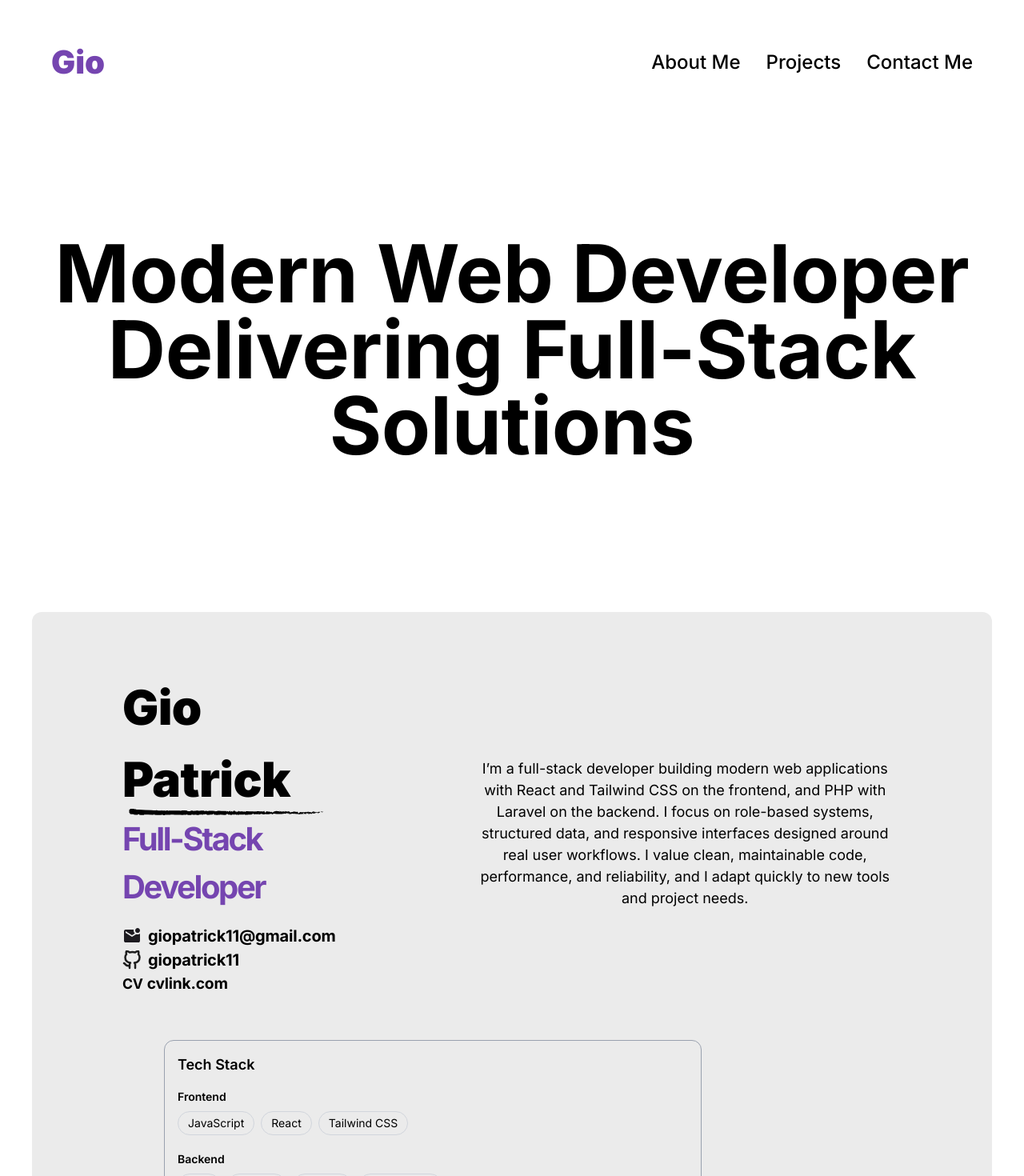
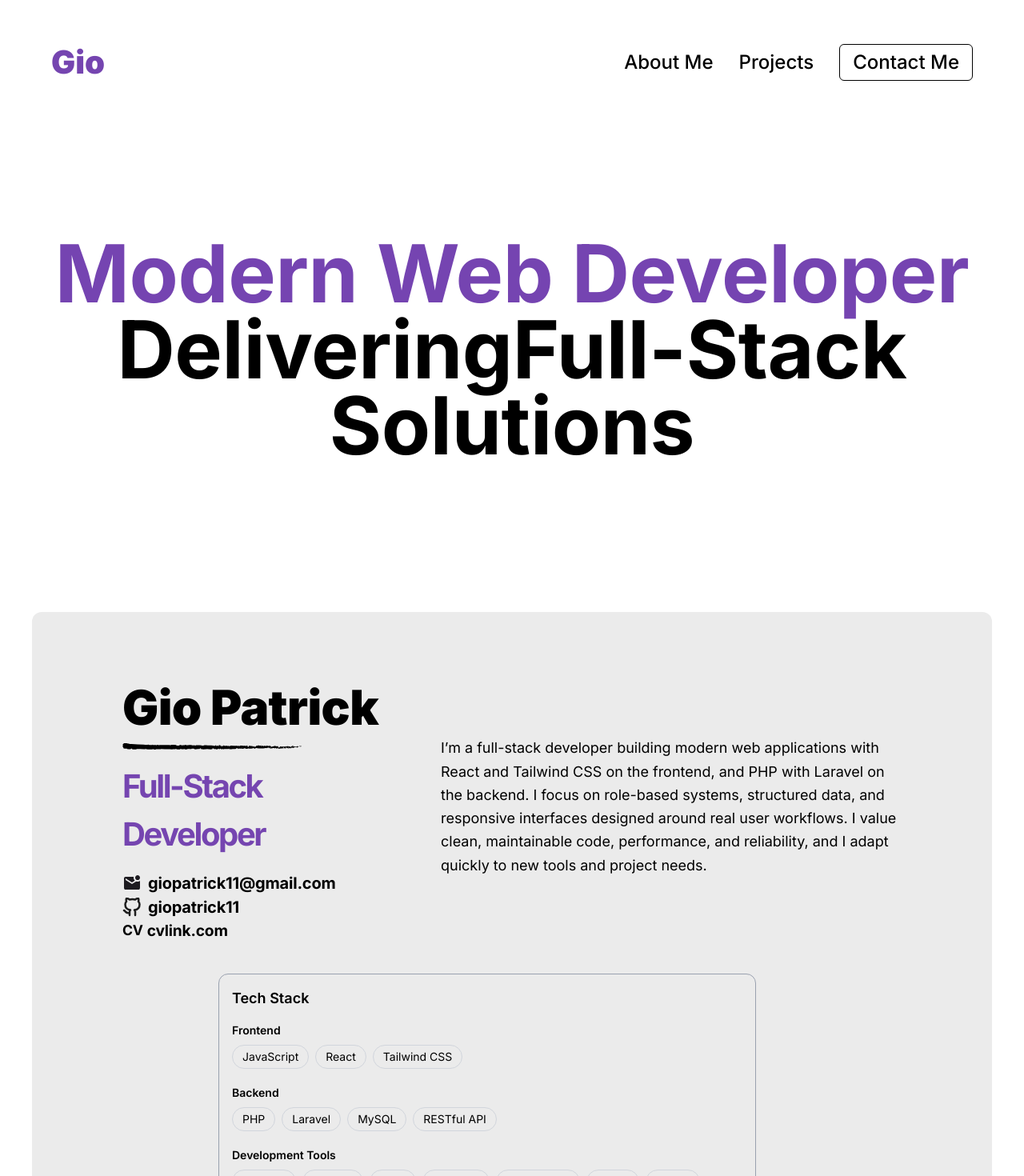
Before and after one commit to giopatrick11/Final-Portfolio, a React (Vite) app: page / in a window 1280 px wide. Shown: the top 1470 px of the page at 80% size. Built offline with nearby package versions, Linux system fonts and the light colour scheme.

Commit message:
Update Web Responsive

```diff
--- a/index.html
+++ b/index.html
@@ -1,8 +1,8 @@
 <!DOCTYPE html>
-<html lang="en">
+<html lang="en" class="scroll-smooth">
   <head>
     <meta charset="UTF-8" />
-    <link rel="icon" type="image/svg+xml" href="/vite.svg" />
+
     <meta name="viewport" content="width=device-width, initial-scale=1.0" />
     <link rel="preconnect" href="https://fonts.googleapis.com" />
     <link rel="preconnect" href="https://fonts.gstatic.com" crossorigin />
@@ -14,7 +14,7 @@
       href="https://fonts.googleapis.com/css2?family=DM+Sans:ital,opsz,wght@0,9..40,100..1000;1,9..40,100..1000&family=Inter:ital,opsz,wght@0,14..32,100..900;1,14..32,100..900&family=Space+Grotesk:wght@300..700&display=swap"
       rel="stylesheet"
     />
-    <title>portfoliodefinal</title>
+    <title>Gio Cimeni | Web Developer</title>
   </head>
   <body>
     <div id="root"></div>
--- a/src/pages/Header.jsx
+++ b/src/pages/Header.jsx
@@ -13,25 +13,40 @@ export default function Header() {
         <h1 className="font-dm font-black text-[#7545B0] text-[2.25rem] lg:text-[2.5rem]">
           Gio
         </h1>
-        <ul className="hidden lg:flex text-[1.5rem] lg:text-[1.5rem] font-dm font-medium gap-8">
+
+        <ul className="hidden lg:flex items-center gap-8 font-dm font-medium text-[1.5rem] leading-none">
           <li>
             <a
-              href="#about Me"
-              className="flex transition-all duration-200 hover:bg-muted hover:-translate-y-1"
+              href="#About"
+              className="inline-block transition-all duration-200 hover:-translate-y-1"
             >
               About Me
             </a>
           </li>
+
           <li>
             <a
-              href="#about Me"
-              className="flex transition-all duration-200 hover:bg-muted hover:-translate-y-1"
+              href="#Projects"
+              className="inline-block transition-all duration-200 hover:-translate-y-1"
             >
               Projects
             </a>
           </li>
+
           <li>
-            <a href="#contact" onClick={() => setOpen(false)}>
+            <a
+              href="https://mail.google.com/mail/?view=cm&fs=1&to=giopatrick11@gmail.com"
+              target="_blank"
+              rel="noopener noreferrer"
+              className="
+          inline-flex items-center
+          border border-black rounded-md
+          px-4 py-2.5
+          transition-all duration-200
+          hover:bg-black hover:text-white
+          hover:-translate-y-1
+        "
+            >
               Contact Me
             </a>
           </li>
@@ -58,17 +73,22 @@ export default function Header() {
         <div className="mt-3 px-5 rounded-l bg-[#EBEBEB] p-6">
           <ul className="flex flex-col gap-4 text-[1.25rem] font-dm">
             <li>
-              <a href="#about" onClick={() => setOpen(false)}>
+              <a href="#About" onClick={() => setOpen(false)}>
                 About Me
               </a>
             </li>
             <li>
-              <a href="#projects" onClick={() => setOpen(false)}>
+              <a href="#Projects" onClick={() => setOpen(false)}>
                 Projects
               </a>
             </li>
             <li>
-              <a href="#contact" onClick={() => setOpen(false)}>
+              <a
+                href="https://mail.google.com/mail/?view=cm&fs=1&to=giopatrick11@gmail.com"
+                target="_blank"
+                rel="noopener noreferrer"
+                onClick={() => setOpen(false)}
+              >
                 Contact Me
               </a>
             </li>
--- a/src/pages/Home.jsx
+++ b/src/pages/Home.jsx
@@ -26,51 +26,74 @@ export default function Home() {
     <main className="">
       <Header />
 
-      <h1 className="font-inter font-bold text-[2.5rem] sm:text-[3.25rem] md:text-[4.25rem] lg:text-[6.25rem] -tracking-[0.02rem]  -lg:tracking-[0.05rem] max-w-[1200px] mx-auto text-center lg:leading-[0.95] py-[-4rem] md:py-[6rem] lg:py-[11.625rem]">
-        Modern Web Developer Delivering Full-Stack Solutions
+      <h1
+        id="Header"
+        className="font-inter font-bold text-[2.5rem] sm:text-[3.25rem] md:text-[4.25rem] lg:text-[6.25rem] -tracking-[0.02rem]  -lg:tracking-[0.05rem] max-w-[1200px] mx-auto text-center lg:leading-[0.95] py-[-4rem] md:py-[6rem] lg:py-[11.625rem]"
+      >
+        <span className="text-[#7544B1]">Modern Web Developer</span>{" "}
+        <span className="block md:inline">Delivering</span>
+        Full-Stack Solutions
       </h1>
 
-      <section className="px-[7.063rem] bg-[#EBEBEB] mx-[2.5rem] rounded-xl py-[4.625rem]">
-        <div className="mx-auto flex max-w-6xl items-start justify-center gap-[11.875rem]">
-          <div className="flex max-w-md flex-col gap-4">
-            <h1 className="font-black font-inter text-[3.75rem] tracking-[-0.01em]">
+      <section
+        id="About"
+        className="bg-[#EBEBEB] mx-4 px-6 py-8 rounded-xl lg:mx-[2.5rem] lg:px-[7.063rem] lg:py-[4.625rem]"
+      >
+        <div className="mx-auto flex max-w-6xl items-start flex-col lg:flex-row lg:items-start lg:gap-[11.875] lg:justify-center gap-10 ">
+          <div className="flex max-w-md flex-col gap-4 text-center lg:text-left">
+            <h1 className="font-black font-inter text-[2.25rem] md:text-[3rem] lg:text-[3.75rem] tracking-[-0.01em]">
               Gio Patrick
             </h1>
             <img
               src={arrow}
               alt="underline"
-              className="w-[18.188rem] -mt-6 ml-2"
+              className="w-[14rem] mx-auto lg:mx-0 -mt-4"
             />
-            <h3 className="font-dm font-bold text-[2.5rem] tracking-[-0.06em] -mt-4 text-[#7545B0]">
+            <h3 className="font-dm font-bold text-[1.5rem] md:text-[2rem] lg:text-[2.5rem] tracking-[-0.06em] text-[#7545B0]">
               Full-Stack Developer
             </h3>
 
-            <div className="flex flex-col font-dm text-[1.25rem] tracking-[-0.01em]">
+            <div className="flex flex-col font-dm text-[1.1rem] md:text-[1.25rem] tracking-[-0.01em] items-start">
               <a
-                href="mailto:giopatrick11@gmail.com"
-                className="flex items-center font-bold text-[1.25rem] gap-2"
+                href="https://mail.google.com/mail/?view=cm&fs=1&to=giopatrick11@gmail.com"
+                className="flex items-center font-bold text-[1.25rem] gap-2 hover:underline"
+                alt="Email Icon"
+                target="_blank"
+                rel="noopener noreferrer"
               >
-                <img src={email} alt="Email Icon" />
+                <img src={email} />
                 giopatrick11@gmail.com
               </a>
               <a
                 href="https://github.com/giopatrick11"
-                className="flex items-center font-bold text-[1.25rem] gap-2"
+                className="flex items-center font-bold text-[1.25rem] gap-2 hover:underline"
+                target="_blank"
+                rel="noopener noreferrer"
               >
                 <img src={github} alt="Github Icon" />
                 giopatrick11
               </a>
               <div className="flex gap-1.25 font-bold items-center">
-                <a href="" className="text-[1.1rem]">
+                <a
+                  href="https://www.dropbox.com/scl/fi/qdv090ftwiaq3wj2jt8hp/GioCimeni_CV.pdf?rlkey=a0w3ehad41odrmtanp1thctfy&st=ri9dqp0v&dl=0"
+                  className="text-[1.1rem]"
+                  target="_blank"
+                  rel="noopener noreferrer"
+                >
                   CV
                 </a>
-                <a href="" className="text-[1.2rem]">
+                <a
+                  href="https://www.dropbox.com/scl/fi/qdv090ftwiaq3wj2jt8hp/GioCimeni_CV.pdf?rlkey=a0w3ehad41odrmtanp1thctfy&st=ri9dqp0v&dl=0"
+                  className="text-[1.2rem] hover:underline"
+                  target="_blank"
+                  rel="noopener noreferrer"
+                >
                   cvlink.com
                 </a>
               </div>
             </div>
           </div>
-          <p className="max-w-xl text-[1.125rem] leading-[-0.01em] text-center self-center">
+          <p className="max-w-xl text-[1rem] md:text-[1.125rem] leading-relaxed lg:text-left text-center self-center">
             I’m a full-stack developer building modern web applications with
             React and Tailwind CSS on the frontend, and PHP with Laravel on the
             backend. I focus on role-based systems, structured data, and
@@ -79,7 +102,7 @@ export default function Home() {
             quickly to new tools and project needs.
           </p>
         </div>
-        <div className="ml-13 max-w-2xl rounded-xl border border-gray-400 p-4 mt-[3.5rem]">
+        <div className="mx-auto lg:mx-30 max-w-2xl rounded-xl border border-gray-400 p-4 mt-10">
           <div className="space-y-6">
             <div>
               <h2 className="mb-4 text-lg font-semibold">Tech Stack</h2>
@@ -133,16 +156,20 @@ export default function Home() {
         </div>
       </section>
 
-      <div className="flex py-[5.75rem] gap-[5rem] justify-center items-center">
-        <img src={react} alt="React Logo" className="" />
-        <img src={tailwind} alt="Tailwind Logo" className="" />
-        <img src={php} alt="PHP Logo" className="" />
-        <img src={laravel} alt="Laravel Logo" className="" />
-        <img src={mysql} alt="MySQL Logo" className="" />
-        <img src={vite} alt="Viite Logo" className="" />
+      <div className="flex flex-wrap py-8 md:gap-10 md:py-12 lg:gap-[5rem] lg:py-[5.75rem] gap-6 justify-center items-center">
+        <img src={react} alt="React Logo" className="h-8 md:h-10 lg:h-12" />
+        <img
+          src={tailwind}
+          alt="Tailwind Logo"
+          className="h-8 md:h-10 lg:h-12"
+        />
+        <img src={php} alt="PHP Logo" className="h-8 md:h-10 lg:h-12" />
+        <img src={laravel} alt="Laravel Logo" className="h-8 md:h-10 lg:h-12" />
+        <img src={mysql} alt="MySQL Logo" className="h-8 md:h-10 lg:h-12" />
+        <img src={vite} alt="Viite Logo" className="h-8 md:h-10 lg:h-12" />
       </div>
 
-      <section className="bg-[#EBEBEB] py-[6.25rem]">
+      <section id="Projects" className="bg-[#EBEBEB] py-[6.25rem]">
         <div className="px-[2.375rem]">
           <div className="mx-auto flex max-w-6xl flex-col items-center justify-center gap-4">
             <h1 className="font-black font-inter text-[3.75rem] tracking-[-0.01em]">
@@ -158,7 +185,7 @@ export default function Home() {
             </h3>
           </div>
 
-          <div className="py-[4.438rem]">
+          <div className="py-3 lg:py-[4.438rem]">
             <div className="items-start flex flex-col">
               <h3 className="font-dm text-[2rem] font-bold tracking-[-0.05em]">
                 Laundry Shop
@@ -175,21 +202,26 @@ export default function Home() {
                 React frontend, Laravel API, and MySQL database to ensure
                 reliable data handling and smooth daily operations.
               </p>
-              <a href="" className="underline text-[1.25rem] flex gap-1 py-2">
+              <a
+                href="https://github.com/giopatrick11/Laundry-Shop-Crud"
+                className="underline text-[1.25rem] flex gap-1 py-2 group"
+                target="_blank"
+                rel="noopener noreferrer"
+              >
                 Check on github
                 <img src={arrow1} alt="Arrow" />
               </a>
             </div>
 
-            <div className="flex justify-center gap-[1.125rem] py-[1.875rem]">
+            <div className="flex flex-col items-center gap-6 py-6 md:flex-row md:justify-center md:gap-6 lg:gap-[1.125rem] lg:py-[1.875rem]">
               <div className="flex flex-col items-center gap-4">
                 <a
-                  href="https://github.com/giopatrick11/laundry-shop-login"
+                  href="https://github.com/giopatrick11/Laundry-Shop-Crud"
                   target="_blank"
                   rel="noopener noreferrer"
                   className="group"
                 >
-                  <div className="flex items-center justify-center transition-transform duration-200 group-hover:scale-[1.02]">
+                  <div className="w-full h-auto transition-transform duration-200 group-hover:scale-[1.02]">
                     <img
                       src={login}
                       alt="Log-In Page"
@@ -202,7 +234,7 @@ export default function Home() {
 
               <div className="flex flex-col items-center gap-4">
                 <a
-                  href="https://github.com/giopatrick11/laundry-shop-signup"
+                  href="https://github.com/giopatrick11/Laundry-Shop-Crud"
                   target="_blank"
                   rel="noopener noreferrer"
                   className="group"
@@ -220,7 +252,7 @@ export default function Home() {
             </div>
           </div>
           <div className="my-12 h-px w-full bg-gray-300" />
-          <div className="py-[4.438rem]">
+          <div className="py-3 lg:py-[4.438rem]">
             <div className="items-start flex flex-col">
               <h3 className="font-dm text-[2rem] font-bold tracking-[-0.05em]">
                 Pet Track
@@ -237,16 +269,21 @@ export default function Home() {
                 component reusability, and clear information hierarchy for an
                 intuitive pet management experience.
               </p>
-              <a href="" className="underline text-[1.25rem] flex gap-1 py-2">
+              <a
+                href="https://github.com/giopatrick11/New-Pet-Track"
+                className="underline text-[1.25rem] flex gap-1 py-2 group"
+                target="_blank"
+                rel="noopener noreferrer"
+              >
                 Check on github
                 <img src={arrow1} alt="Arrow" />
               </a>
             </div>
 
-            <div className="flex justify-center gap-[1.125rem] py-[1.875rem]">
+            <div className="flex flex-col items-center gap-6 py-6 md:flex-row md:justify-center md:gap-6 lg:gap-[1.125rem] lg:py-[1.875rem]">
               <div className="flex flex-col items-center gap-4">
                 <a
-                  href="https://github.com/giopatrick11/laundry-shop-login"
+                  href="https://github.com/giopatrick11/New-Pet-Track"
                   target="_blank"
                   rel="noopener noreferrer"
                   className="group"
@@ -264,7 +301,7 @@ export default function Home() {
 
               <div className="flex flex-col items-center gap-4">
                 <a
-                  href="https://github.com/giopatrick11/laundry-shop-signup"
+                  href="https://github.com/giopatrick11/New-Pet-Track"
                   target="_blank"
                   rel="noopener noreferrer"
                   className="group"
@@ -282,7 +319,7 @@ export default function Home() {
             </div>
           </div>
           <div className="my-12 h-px w-full bg-gray-300" />
-          <div className="py-[4.438rem]">
+          <div className="py-3 lg:py-[4.438rem]">
             <div className="items-start flex flex-col">
               <h3 className="font-dm text-[2rem] font-bold tracking-[-0.05em]">
                 Videokeman
@@ -299,16 +336,21 @@ export default function Home() {
                 uploads through a simple, responsive interface focused on
                 usability and content accessibility.
               </p>
-              <a href="" className="underline text-[1.25rem] flex gap-1 py-2">
+              <a
+                href="https://github.com/giopatrick11/Videokeman"
+                className="underline text-[1.25rem] flex gap-1 py-2 group"
+                target="_blank"
+                rel="noopener noreferrer"
+              >
                 Check on github
                 <img src={arrow1} alt="Arrow" />
               </a>
             </div>
 
-            <div className="flex justify-center gap-[1.125rem] mt-[1.875rem]">
+            <div className="flex flex-col items-center gap-6 py-6 md:flex-row md:justify-center md:gap-6 lg:gap-[1.125rem] lg:py-[1.875rem]">
               <div className="flex flex-col items-center gap-4">
                 <a
-                  href="https://github.com/giopatrick11/laundry-shop-login"
+                  href="https://github.com/giopatrick11/Videokeman"
                   target="_blank"
                   rel="noopener noreferrer"
                   className="group"
@@ -321,12 +363,12 @@ export default function Home() {
                     />
                   </div>
                 </a>
-                <p className="text-sm font-medium">Log-In Page</p>
+                <p className="text-sm font-medium">Landing Page</p>
               </div>
 
               <div className="flex flex-col items-center gap-4">
                 <a
-                  href="https://github.com/giopatrick11/laundry-shop-signup"
+                  href="https://github.com/giopatrick11/Videokeman"
                   target="_blank"
                   rel="noopener noreferrer"
                   className="group"
@@ -339,7 +381,7 @@ export default function Home() {
                     />
                   </div>
                 </a>
-                <p className="text-sm font-medium">Signup Page</p>
+                <p className="text-sm font-medium">Lyrics Page</p>
               </div>
             </div>
           </div>
@@ -347,28 +389,73 @@ export default function Home() {
       </section>
 
       <footer className="bg-[#1B1B1B]">
-        <div className="flex items-center justify-between px-[6.625rem] py-[4.125rem]">
-          {/* LEFT SIDE */}
-          <div className="flex items-center gap-[1.5rem]">
-            <a href="">
-              <img src={link1} alt="LinkedIn" />
+        <div
+          className="   flex
+      flex-col
+      items-center
+      gap-6
+      px-6
+      py-8
+      md:px-10
+      md:py-10
+      lg:flex-row
+      lg:items-center
+      lg:justify-between
+      lg:px-[6.625rem]
+      lg:py-[4.125rem]"
+        >
+          <div className="flex items-center gap-6">
+            <a
+              href="https://www.linkedin.com/mynetwork/grow/ "
+              target="_blank"
+              rel="noopener noreferrer"
+            >
+              <img
+                src={link1}
+                alt="LinkedIn"
+                className="inline-block border-b-2 border-transparent hover:border-white transition-colors duration-200"
+              />
             </a>
 
-            <a href="">
-              <img src={github1} alt="GitHub" />
+            <a
+              href="https://github.com/giopatrick11"
+              target="_blank"
+              rel="noopener noreferrer"
+            >
+              <img
+                src={github1}
+                alt="GitHub"
+                className="inline-block border-b-2 border-transparent hover:border-white transition-colors duration-200"
+              />
             </a>
 
-            <a href="" className="text-[#FFFFFF] text-[1.4rem] font-bold">
+            <a
+              href="https://www.dropbox.com/scl/fi/qdv090ftwiaq3wj2jt8hp/GioCimeni_CV.pdf?rlkey=a0w3ehad41odrmtanp1thctfy&st=ri9dqp0v&dl=0"
+              className="text-[#FFFFFF] text-[1.4rem] font-bold hover:underline"
+              target="_blank"
+              rel="noopener noreferrer"
+            >
               CV
             </a>
 
-            <a href="">
-              <img src={email1} alt="Email" />
+            <a
+              href="https://mail.google.com/mail/?view=cm&fs=1&to=giopatrick11@gmail.com"
+              target="_blank"
+              rel="noopener noreferrer"
+            >
+              <img
+                src={email1}
+                alt="Email"
+                className="inline-block border-b-2 border-transparent hover:border-white transition-colors duration-200"
+              />
             </a>
           </div>
 
-          {/* RIGHT SIDE */}
-          <h1 className="text-[#F2F2F2] text-[2.5rem] font-medium">Gio</h1>
+          <a href="#Header">
+            <h1 className="text-[#F2F2F2] text-[1.75rem] md:text-[2rem] lg:text-[2.5rem] font-medium">
+              Gio
+            </h1>
+          </a>
         </div>
       </footer>
     </main>
```
